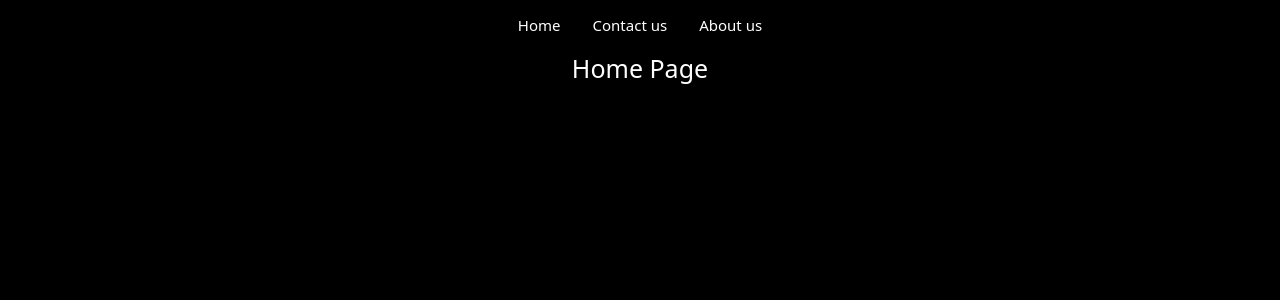
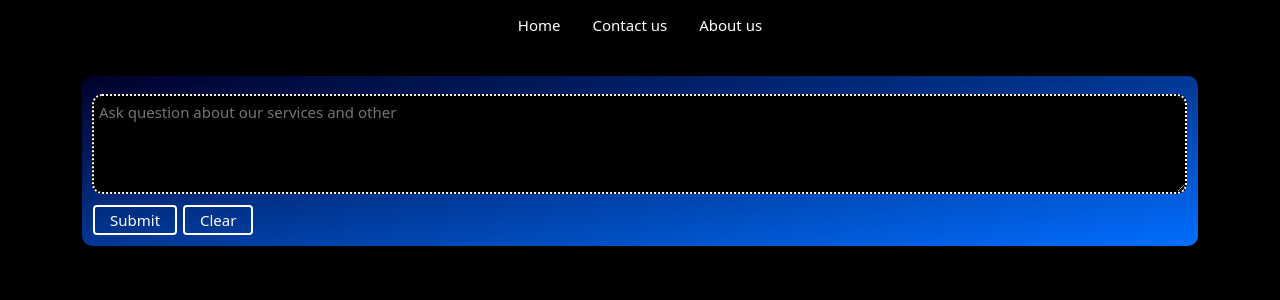
Before and after one commit to smit-vekariya/BondClick, a Django app: page /home/ in a window 1280 px wide. Shown: the top 300 px of the page. Run offline with Django 4.2, Linux system fonts and the light colour scheme; data that the repository does not hold is empty; parts of the project's set-up code (start-up, migrations or seed data) failed here and were passed over; some libraries are stand-ins or nearby versions.

Commit message:
add comment section

```diff
--- a/backend/app/templates/app/home.html
+++ b/backend/app/templates/app/home.html
@@ -3,30 +3,114 @@
 {% block title %} PanelPrime: Home {% endblock %}
 
 {% block custom_styles %}
-  <style>
-    .animation-text {
-      font-size: 25px;
-      color: white;
-      opacity: 0;
-      transform: translateY(50px);
-      animation: fadeInUp 2s ease-in-out forwards;
-    }
+<style>
+  .container{
+    padding-top: 10px;
+    display: inline-grid;
+  }
+  .comment_section{
+    /* border: 2px solid white; */
+    border-radius: 3px;
+    padding: 8px;
+  }
+  .answare_class{
+    padding: 10px 10px 0px 0px;
+    border-radius: 20px 20px 0px 20px;
+    width: 80%;
+    margin: 5px 0px;
+  }
+  .question_class{
+    border: 1px solid #4e4e4e ;
+    background: black;
+    width: 100%;
+    float: left;
+    padding: 10px 0px 0px 10px;
+    border-radius: 2px;
+    margin: 5px 0px;
+  }
+  .question_child{
 
-    @keyframes fadeInUp {
-      0% {
-        opacity: 0;
-        transform: translateY(50px);
-      }
-      100% {
-        opacity: 1;
-        transform: translateY(0);
-      }
-    }
-  </style>
+    justify-content: space-between;
+    display: flex;
+  }
+  .date_class{
+    font-size: xx-small;
+    color: gray;
+  }
+  .question_class p:first-child,  .answare_class p:first-child{
+    margin-bottom: 0px !important;
+  }
+  .textarea_class{
+    background: transparent;
+    height: 80px;
+    width: 99%;
+    border-radius: 2px;
+    color:white;
+    padding:5px;
+  }
+  .textarea_question_class{
+    background: black;
+    height: 100px;
+    width: 99%;
+    color:white;
+    border: 2px dotted;
+    border-radius: 10px;
+    padding:5px;
+
+  }
+  button{
+    color: white;
+    border: 2px solid white;
+    border-radius: 4px !important;
+    margin: 5px 1px !important;
+    background-image: linear-gradient(to bottom right, rgb(0, 0, 41), rgb(1, 110, 255));
+    padding: 2px 15px;
+  }
+  .question_text_div{
+    position: sticky;
+    bottom: 0;
+    height: 170px;
+    background-image: linear-gradient(to bottom right, rgb(0, 0, 41), rgb(1, 110, 255));
+    padding: 18px 0px 0px 10px;
+    border-radius: 10px;
+  }
+</style>
 {% endblock %}
 
 {% block content %}
 
-<div class="animation-text">Home Page</div>
+<div class="container">
+  <div class="comment_section">
+    {% for question in question_answer %}
+      <div class="question_class">
+        <div class="question_child">
+          <div>
+            <p>{{question.question}}</p><p class="date_class">{{question.created_on}}</p>
+          </div>
+        </div>
+        <div id="text_{{question.id}}">
+          <form method="post">
+            <textarea class="textarea_class" placeholder="Give your answer here" name="answer_textarea"></textarea>
+            <input type="hidden" name="question_id" value="{{question.id}}">
+            <button type="submit">Submit</button>
+            <button type="reset">Clear</button>
+          </form>
+        </div>
+      </div>
+      {% for answare in question.answers %}
+        <div class="answare_class">
+            <p>{{answare.answer}}</p><p class="date_class">{{answare.created_on}}</p>
+        </div>
+      {% endfor %}
+    {% endfor %}
+   </div>
+  <div class="question_text_div" >
+    <form method="post">
+      <textarea class="textarea_question_class" placeholder="Ask question about our services and other" name="question_textarea"></textarea>
+      <button type="submit" style="background: transparent;">Submit</button>
+      <button type="reset" style="background: transparent;">Clear</button>
+    </form>
+  </div>
+</div>
 
 {% endblock %}
```
